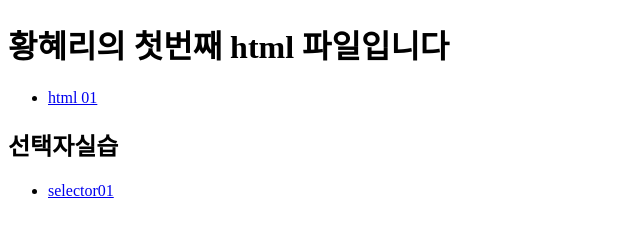
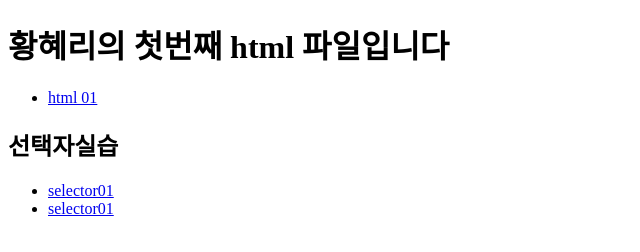
Before and after one commit to heayriwang/html_step01, a plain HTML site: page index.html in a window 1280 px wide. Shown: the full height of the page, 0-640 px from the left. Drawn offline with Linux system fonts and the light colour scheme.

Commit message:
22.11.21

```diff
--- a/index.html
+++ b/index.html
@@ -19,6 +19,7 @@
     <h2>선택자실습 </h2>
     <ul>
         <li><a href="selector01.html" target="_blank">selector01</a></li>
+        <li><a href="selector02.html" target="_blank">selector01</a></li>
     </ul>
 
 
```
Also changed, not shown: selector01.html (+1 -1 lines).
